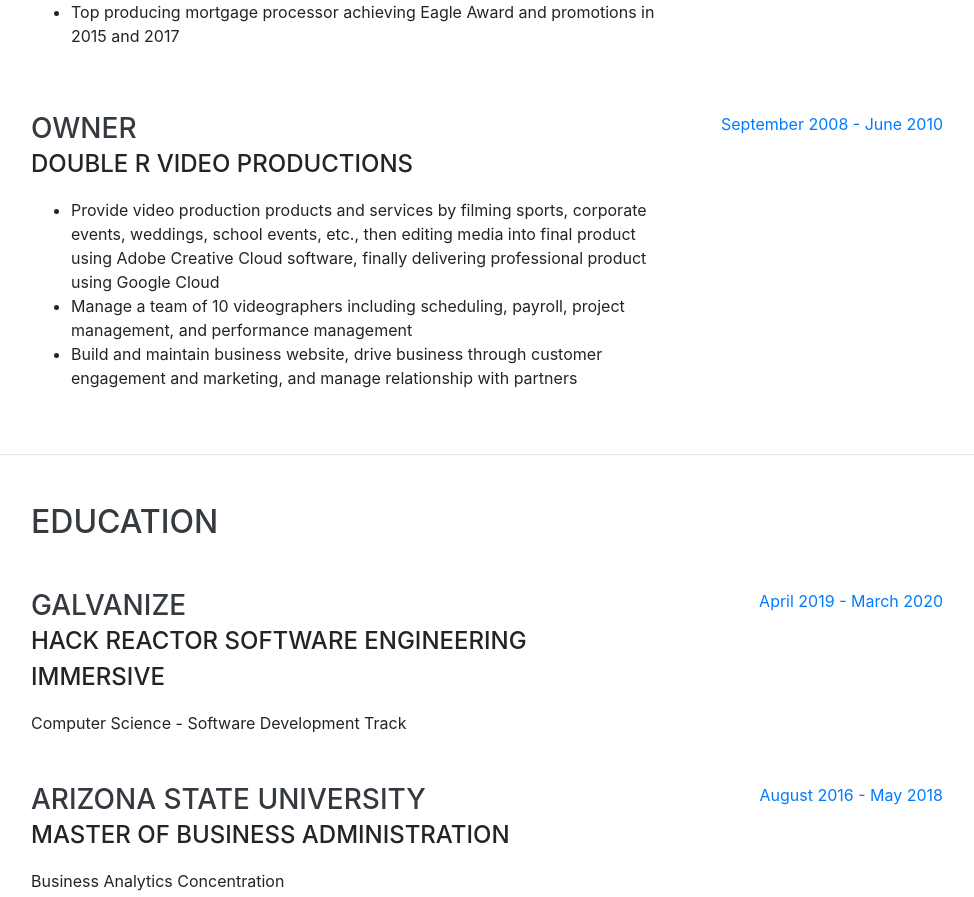
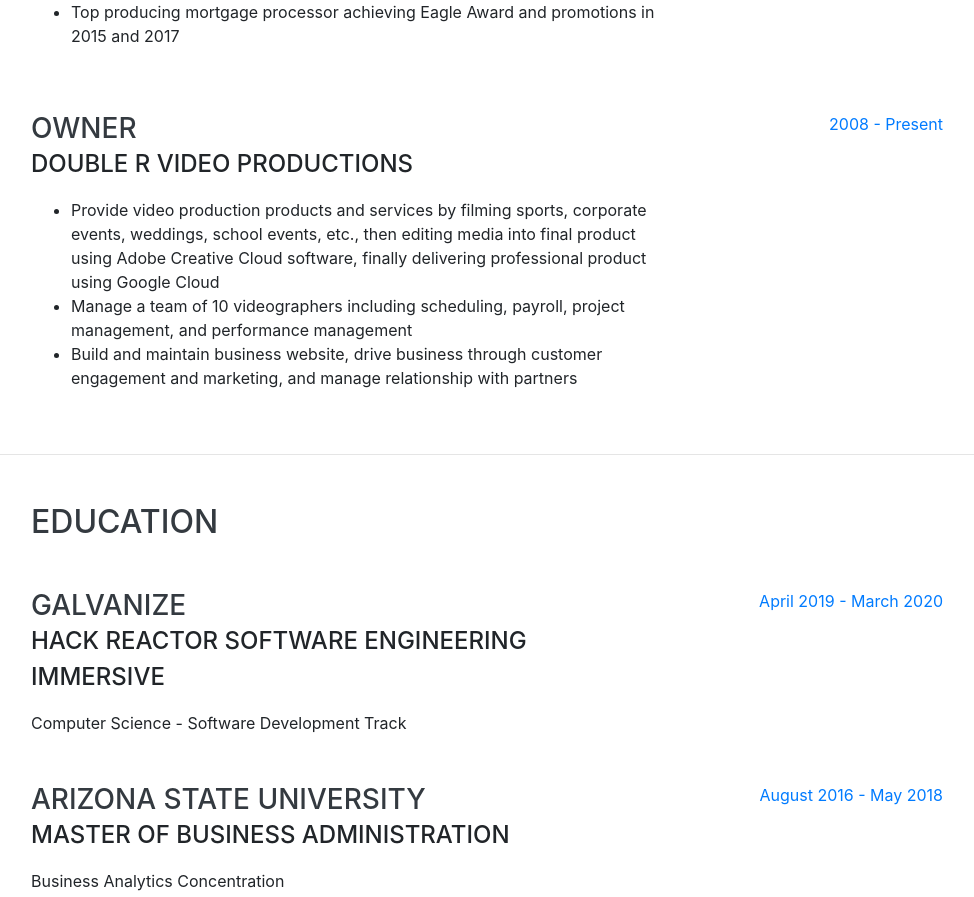
Before and after one commit to evan7rosen/evan7rosen.github.io, a website with bundled scripts: page index.html in a window 1280 px wide. Shown: the part 3986-4883 px from the top of the page, without its empty margins (289-1263 px from the left). Built offline with nearby package versions, Linux system fonts and the light colour scheme; a web font is replaced by a local one.

Commit message:
fixed experience dates

```diff
--- a/index.html
+++ b/index.html
@@ -617,7 +617,7 @@
                 </ul>
             </div>
             <div class="resume-date text-md-right">
-              <span class="text-primary">September 2008 - June 2010</span>
+              <span class="text-primary">2008 - Present</span>
             </div>
           </div>
         </div>
```
